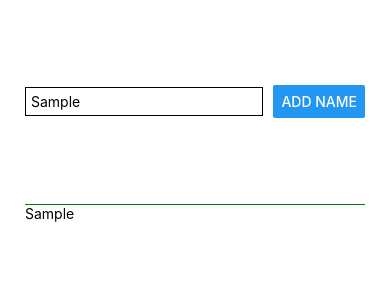
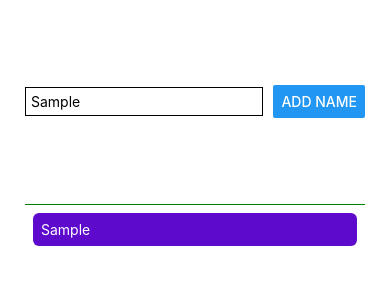
Before and after one commit to jerun276/AwesomeProject, a React Native app: screen / in a window 390 px wide. Both pictures are taken after typing "Sample" into the empty fields and a click on the button "ADD NAME". Shown: the top 300 px of the page. Built offline with nearby package versions, Linux system fonts and the light colour scheme.

Commit message:
Learned Scrolling using flatList

```diff
--- a/App.js
+++ b/App.js
@@ -1,10 +1,10 @@
 import { StatusBar } from 'expo-status-bar';
 import { useState } from 'react';
-import { Button, StyleSheet, Text, TextInput, View } from 'react-native';
+import { Button, ScrollView, StyleSheet, Text, TextInput, View, FlatList } from 'react-native';
 
 export default function App() {
-  const[nameText, setNameText] = useState("")
-  const[names, setNames] = useState([])
+  const [nameText, setNameText] = useState("")
+  const [names, setNames] = useState([])
 
   function goalInputHandler(text) {
     setNameText(text)
@@ -15,7 +15,7 @@ export default function App() {
   }
 
   return (
-    <View style={styles.appcontainer}>
+    <View style={styles.appContainer}>
       <View style={styles.inputContainer}>
         <TextInput
           onChangeText={goalInputHandler}
@@ -26,15 +26,25 @@ export default function App() {
           title='Add name' />
       </View>
       <View style={styles.listContainer}>
-        {names.map((name,i) =><Text key={i}>{name}</Text>)}
+        <FlatList
+          data={names}
+          renderItem={(namesData) => {
+            return (
+              <Text style={styles.nameItem}>{namesData.item}</Text>
+            )
+          }
+          }
+        />
+        {/* {names.map((name, i) => <Text style={styles.nameItem} key={i}>{name}</Text>)}*/}
       </View>
+
     </View>
 
   );
 }
 
 const styles = StyleSheet.create({
-  appcontainer: {
+  appContainer: {
     padding: 25,
     flex: 1,
   },
@@ -56,6 +66,13 @@ const styles = StyleSheet.create({
   },
   listContainer: {
     flex: 4,
-  }
+  },
+  nameItem: {
+    margin: 8,
+    padding: 8,
+    borderRadius: 6,
+    backgroundColor: "#5e0acc",
+    color: 'white',
+  },
 
 });
```
